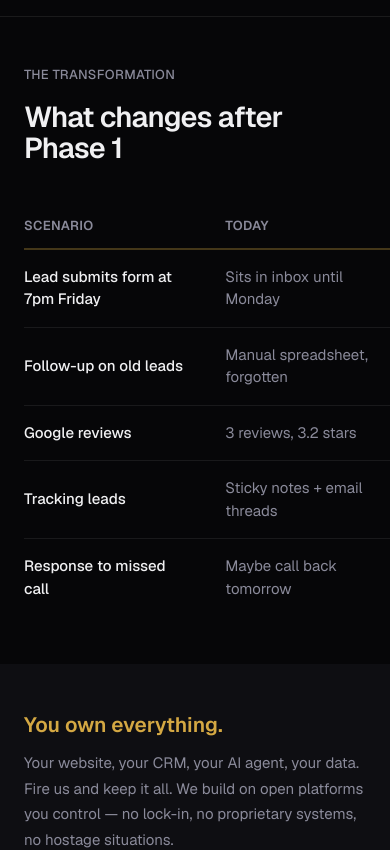
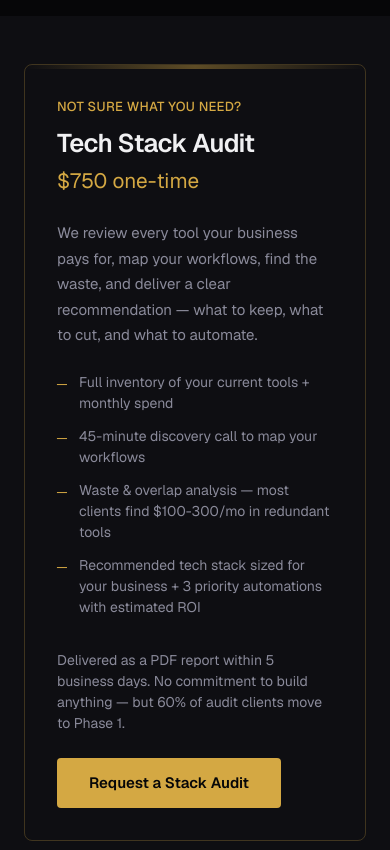
Before and after one commit to ZionZJ/clearautomations-website, a Next.js app: page / in a window 390 px wide. Shown: the part 4280-5130 px from the top of the page. Built offline with nearby package versions, Linux system fonts and the light colour scheme.

Commit message:
Add Tech Stack Audit service + intake form workflow

```diff
--- a/src/app/page.tsx
+++ b/src/app/page.tsx
@@ -24,6 +24,7 @@ export default function Home() {
           {/* Desktop Links */}
           <div className="hidden md:flex items-center gap-8">
             <a href="#phases" className="text-[13px] font-medium text-[var(--ink-muted)] hover:text-[var(--amber)] transition-colors">Phases</a>
+            <a href="#stack-audit" className="text-[13px] font-medium text-[var(--ink-muted)] hover:text-[var(--amber)] transition-colors">Stack Audit</a>
             <a href="#results" className="text-[13px] font-medium text-[var(--ink-muted)] hover:text-[var(--amber)] transition-colors">Results</a>
             <a href="#faq" className="text-[13px] font-medium text-[var(--ink-muted)] hover:text-[var(--amber)] transition-colors">FAQ</a>
           </div>
@@ -251,6 +252,59 @@ export default function Home() {
         </div>
       </section>
 
+      {/* 3c. TECH STACK AUDIT */}
+      <section id="stack-audit" className="py-12 sm:py-16 bg-[var(--surface)]">
+        <div className="max-w-[1200px] mx-auto px-6 sm:px-10">
+          <div className="max-w-[800px] mx-auto">
+            <div className="border border-[rgba(212,168,67,0.25)] rounded-lg p-8 sm:p-10 relative overflow-hidden">
+              <div className="absolute top-0 left-0 w-full h-1 bg-gradient-to-r from-transparent via-[var(--amber)] to-transparent opacity-40" />
+
+              <div className="relative z-10">
+                <p className="text-[13px] font-medium text-[var(--amber)] tracking-wide uppercase mb-3">
+                  Not sure what you need?
+                </p>
+                <h2 className="font-[var(--font-display)] text-[clamp(1.6rem,3vw,2.2rem)] font-bold leading-[1.1] tracking-tight text-[var(--ink)] mb-2">
+                  Tech Stack Audit
+                </h2>
+                <p className="font-[var(--font-display)] text-[1.3rem] text-[var(--amber)] mb-6">
+                  $750 one-time
+                </p>
+                <p className="text-[15px] text-[var(--ink-soft)] leading-[1.7] mb-6">
+                  We review every tool your business pays for, map your workflows, find the waste, and deliver a clear recommendation &mdash; what to keep, what to cut, and what to automate.
+                </p>
+
+                <ul className="space-y-3 mb-8">
+                  {[
+                    "Full inventory of your current tools + monthly spend",
+                    "45-minute discovery call to map your workflows",
+                    "Waste & overlap analysis — most clients find $100-300/mo in redundant tools",
+                    "Recommended tech stack sized for your business + 3 priority automations with estimated ROI",
+                  ].map((item) => (
+                    <li key={item} className="text-[14px] text-[var(--ink-soft)] flex gap-3 items-start">
+                      <span className="text-[var(--amber)] mt-0.5 shrink-0">{"\u2500"}</span>
+                      {item}
+                    </li>
+                  ))}
+                </ul>
+
+                <p className="text-[14px] text-[var(--ink-muted)] mb-6">
+                  Delivered as a PDF report within 5 business days. No commitment to build anything &mdash; but 60% of audit clients move to Phase 1.
+                </p>
+
+                <a
+                  href="TALLY_STACK_AUDIT_FORM_URL"
+                  target="_blank"
+                  rel="noopener noreferrer"
+                  className="inline-flex items-center justify-center bg-[var(--amber)] text-[var(--stone)] text-[15px] font-semibold py-3.5 px-8 rounded hover:bg-[var(--amber-hover)] transition-colors"
+                >
+                  Request a Stack Audit
+                </a>
+              </div>
+            </div>
+          </div>
+        </div>
+      </section>
+
       {/* 4. BEFORE / AFTER */}
       <section id="results" className="py-12 sm:py-16 border-t border-[var(--rule)]">
         <div className="max-w-[1200px] mx-auto px-6 sm:px-10">
@@ -355,6 +409,13 @@ export default function Home() {
                 We&apos;ll review your website, SEO, lead flow, and follow-up process. You&apos;ll get a video walkthrough of exactly what&apos;s broken and how to fix it &mdash; free, no obligation.
               </p>
               <p className="text-[var(--navy-muted)] text-[13px]">Typically delivered within 48 hours.</p>
+              <p className="text-[var(--navy-muted)] text-[13px] mt-4">
+                Already have tools in place?{" "}
+                <a href="#stack-audit" className="text-[var(--amber)] hover:text-[var(--amber-hover)] transition-colors underline">
+                  Start with a $750 Tech Stack Audit
+                </a>{" "}
+                instead.
+              </p>
             </div>
 
             <AuditForm />
```
